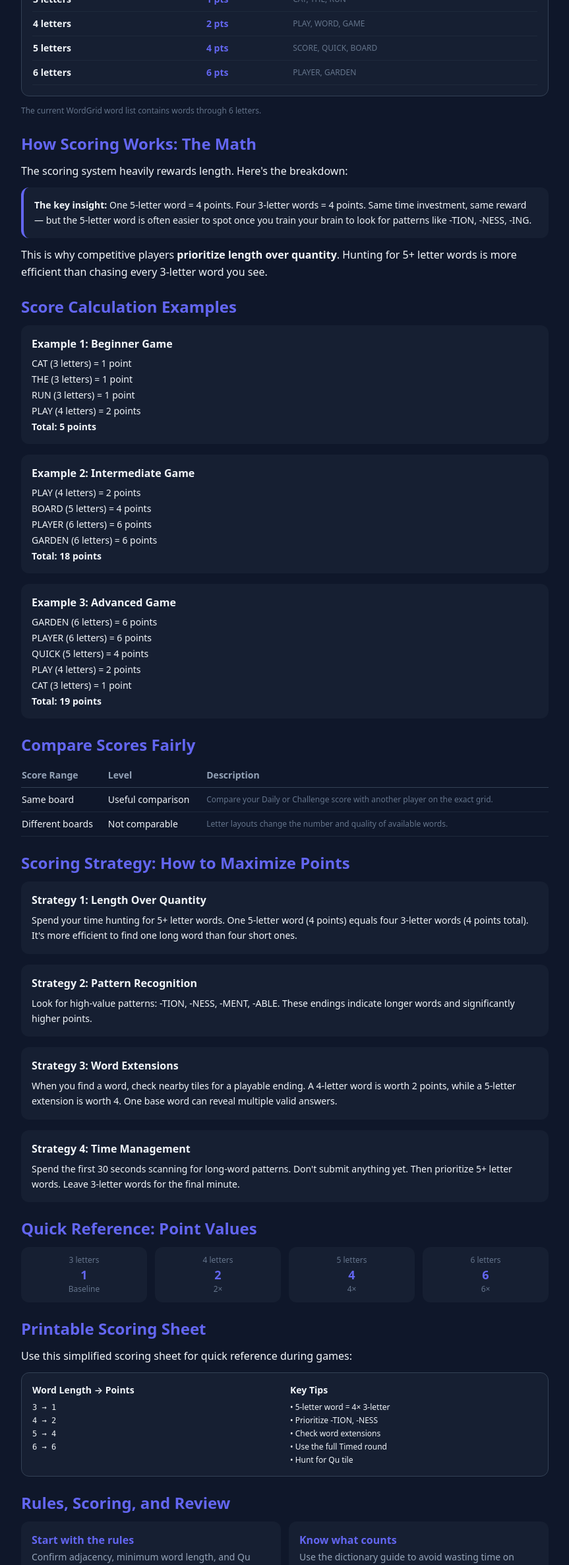
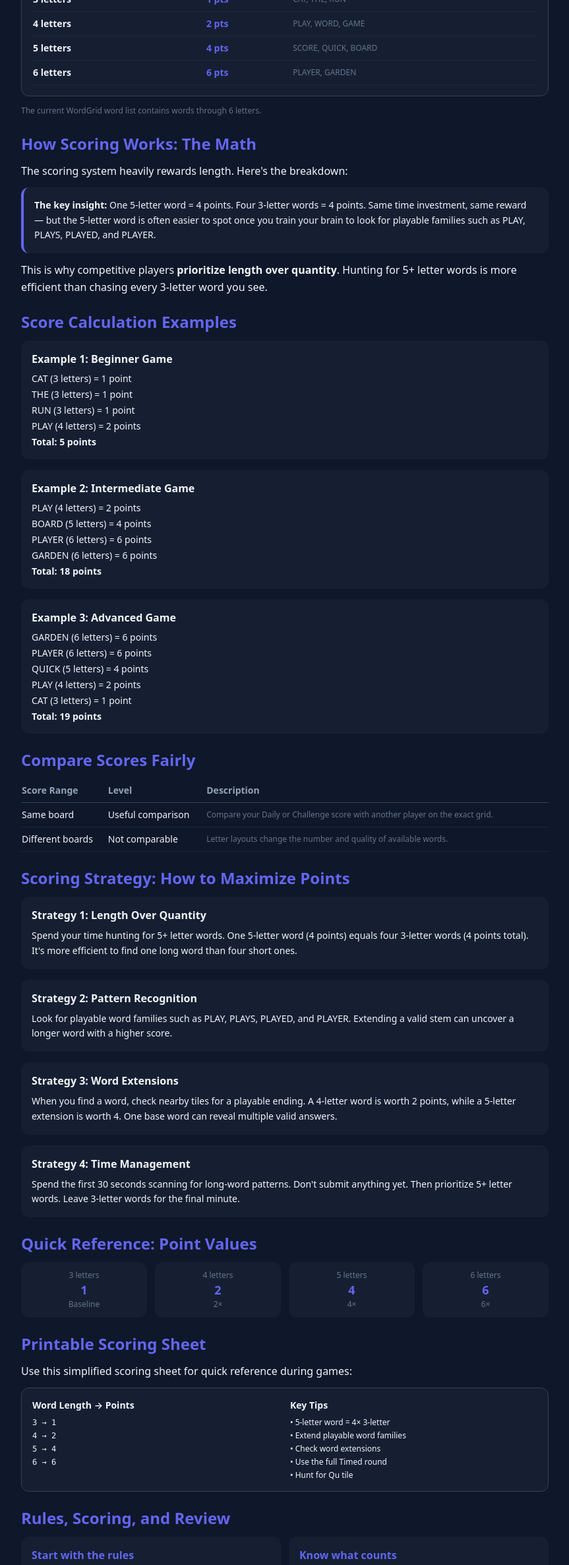
Before and after one commit to aieasygames-alt/wordgrid, a Next.js app: page /guides/boggle-scoring-sheet in a window 1280 px wide. Shown: the part 1414-3786 px from the top of the page at 66% size, without its empty margins (32-895 px from the left). Built offline with nearby package versions, Linux system fonts and the light colour scheme.

Commit message:
fix: align rules and scoring guide language

```diff
--- a/src/app/guides/boggle-rules-beginners/page.tsx
+++ b/src/app/guides/boggle-rules-beginners/page.tsx
@@ -497,7 +497,7 @@ export default function BoggleRulesGuide() {
               </a>
               <a href="/guides/boggle-scoring-sheet/" className="block bg-surface/50 hover:bg-surface transition rounded-xl p-4">
                 <div className="font-semibold text-primary">Boggle Scoring Sheet &rarr;</div>
-                <div className="text-sm text-text-muted">Use the official point table and winning score ranges as your next step.</div>
+                <div className="text-sm text-text-muted">Use the current WordGrid point table and same-board comparisons as your next step.</div>
               </a>
               <a href="/guides/boggle-solver/" className="block bg-surface/50 hover:bg-surface transition rounded-xl p-4">
                 <div className="font-semibold text-primary">Word Grid Solver &rarr;</div>
--- a/src/app/guides/boggle-rules-for-kids/page.tsx
+++ b/src/app/guides/boggle-rules-for-kids/page.tsx
@@ -144,7 +144,7 @@ export default function BoggleRulesForKidsGuide() {
                 Open printable rules
               </Link>
               <Link href="/guides/boggle-rules-beginners" className="rounded-xl bg-surface/70 px-4 py-3 font-semibold hover:bg-surface transition">
-                Standard rules
+                WordGrid rules
               </Link>
             </div>
             <p className="leading-relaxed mt-3">
@@ -152,7 +152,7 @@ export default function BoggleRulesForKidsGuide() {
               recognition — all while discovering words at their own pace.
             </p>
             <p className="leading-relaxed mt-3">
-              For the standard adult rules and scoring reference, move next to{" "}
+              For the full WordGrid rules and scoring reference, move next to{" "}
               <Link href="/guides/boggle-rules-beginners" className="text-primary hover:underline">
                 Boggle Rules for Beginners
               </Link>{" "}
@@ -215,7 +215,7 @@ export default function BoggleRulesForKidsGuide() {
                 <div>
                   <h3 className="font-semibold mb-2">Ages 8+</h3>
                   <ul className="space-y-1">
-                    <li>• Ready for standard rules</li>
+                    <li>• Ready for the full WordGrid rules</li>
                     <li>• Try Timed mode when ready</li>
                     <li>• Can understand scoring</li>
                     <li>• Competitive play fun</li>
--- a/src/app/guides/boggle-scoring-sheet/page.tsx
+++ b/src/app/guides/boggle-scoring-sheet/page.tsx
@@ -248,7 +248,8 @@ export default function BoggleScoringSheetGuide() {
                 <strong>The key insight:</strong> One 5-letter word = 4 points.
                 Four 3-letter words = 4 points. Same time investment, same
                 reward — but the 5-letter word is often easier to spot once you
-                train your brain to look for patterns like -TION, -NESS, -ING.
+                train your brain to look for playable families such as PLAY,
+                PLAYS, PLAYED, and PLAYER.
               </p>
             </div>
             <p className="leading-relaxed mt-3">
@@ -343,9 +344,9 @@ export default function BoggleScoringSheetGuide() {
               <div className="bg-surface/50 rounded-xl p-4">
                 <h3 className="font-semibold mb-2">Strategy 2: Pattern Recognition</h3>
                 <p className="text-sm leading-relaxed">
-                  Look for high-value patterns: -TION, -NESS, -MENT, -ABLE.
-                  These endings indicate longer words and significantly higher
-                  points.
+                  Look for playable word families such as PLAY, PLAYS, PLAYED,
+                  and PLAYER. Extending a valid stem can uncover a longer word
+                  with a higher score.
                 </p>
               </div>
 
@@ -411,7 +412,7 @@ export default function BoggleScoringSheetGuide() {
                   <h3 className="font-semibold mb-2">Key Tips</h3>
                   <ul className="space-y-1 text-xs">
                     <li>• 5-letter word = 4× 3-letter</li>
-                    <li>• Prioritize -TION, -NESS</li>
+                    <li>• Extend playable word families</li>
                     <li>• Check word extensions</li>
                     <li>• Use the full Timed round</li>
                     <li>• Hunt for Qu tile</li>
--- a/src/app/guides/page.tsx
+++ b/src/app/guides/page.tsx
@@ -494,7 +494,7 @@ export default function GuidesIndex() {
             >
               <h3 className="font-semibold text-lg mb-1">Understand scoring</h3>
               <p className="text-sm text-text-muted">
-                Official point values, score ranges, and why 5+ letter words matter.
+                Current WordGrid point values, fair score comparisons, and why 5+ letter words matter.
               </p>
             </Link>
             <Link
```
Also changed, not shown: scripts/verify-word-list.mjs (+19 -0 lines).
